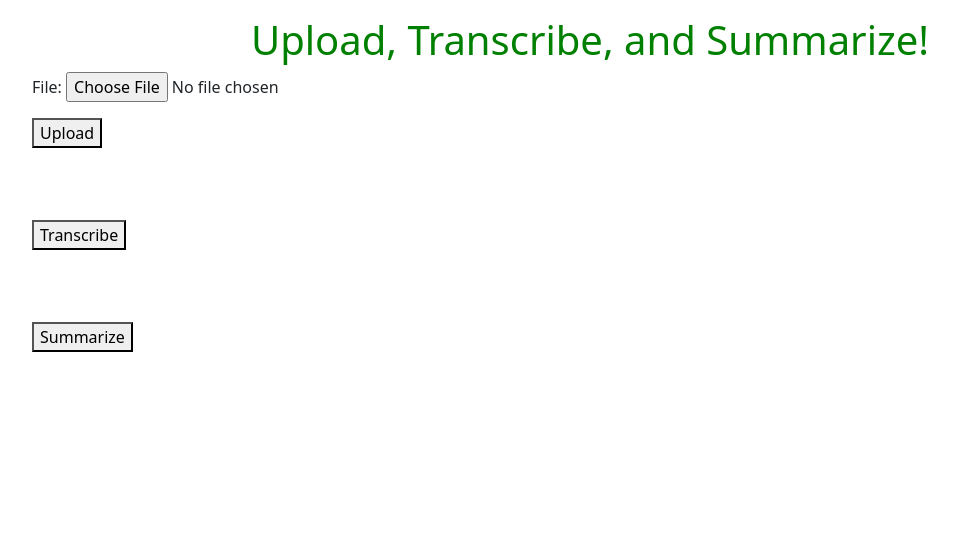
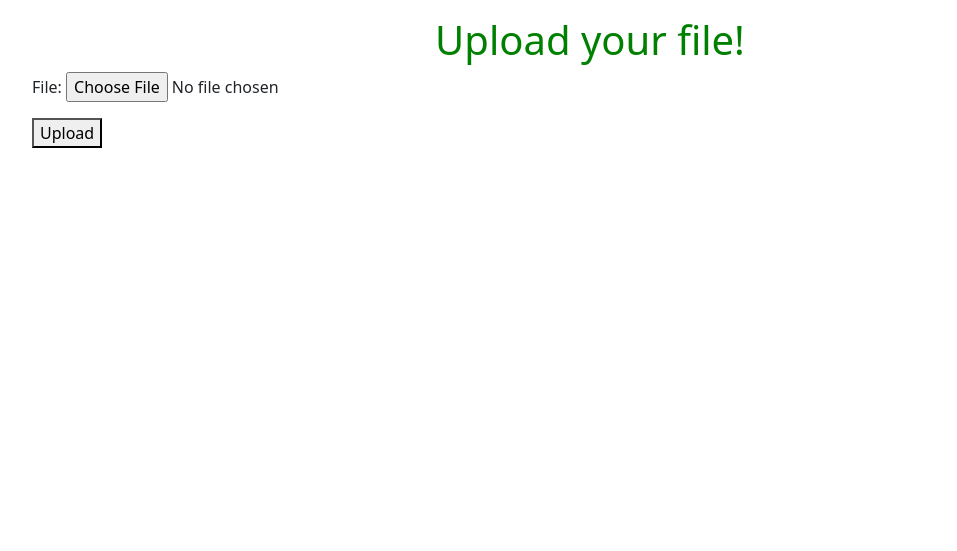
Before and after one commit to felipeortizh/django-webapp-template, a Django app: page /accounts/login/almacenas/ in a window 1280 px wide. Shown: the part 56-607 px from the top of the page, without its empty margins (50-1007 px from the left). Run offline with Django 5.2, Linux system fonts and the light colour scheme; the visitor is signed in with stand-in values (Sample User, id 1); parts of the project's set-up code (start-up, migrations or seed data) failed here and were passed over.

Commit message:
Update uploads.html

```diff
--- a/templates/uploads/uploads.html
+++ b/templates/uploads/uploads.html
@@ -5,7 +5,7 @@
 
 
 {% block content %}
-    <h1>Upload, Transcribe, and Summarize!</h1>
+    <h1>Upload your file!</h1>
     <form method="post" enctype="multipart/form-data">
         {% csrf_token %}
         {{ form.as_p }}
@@ -13,22 +13,4 @@
     </form>
 
 
-    <!-- Add the new button here -->
-    <br/>
-    <br/>
-    <br/>
-    <form method="post" action="">
-        {% csrf_token %}
-        <button type="submit">Transcribe</button>
-    </form>
-
-
-    <!-- Add the new button here -->
-    <br/>
-    <br/>
-    <br/>
-    <form method="post" action="">
-        {% csrf_token %}
-        <button type="submit">Summarize</button>
-    </form>
 {% endblock content %}
```
